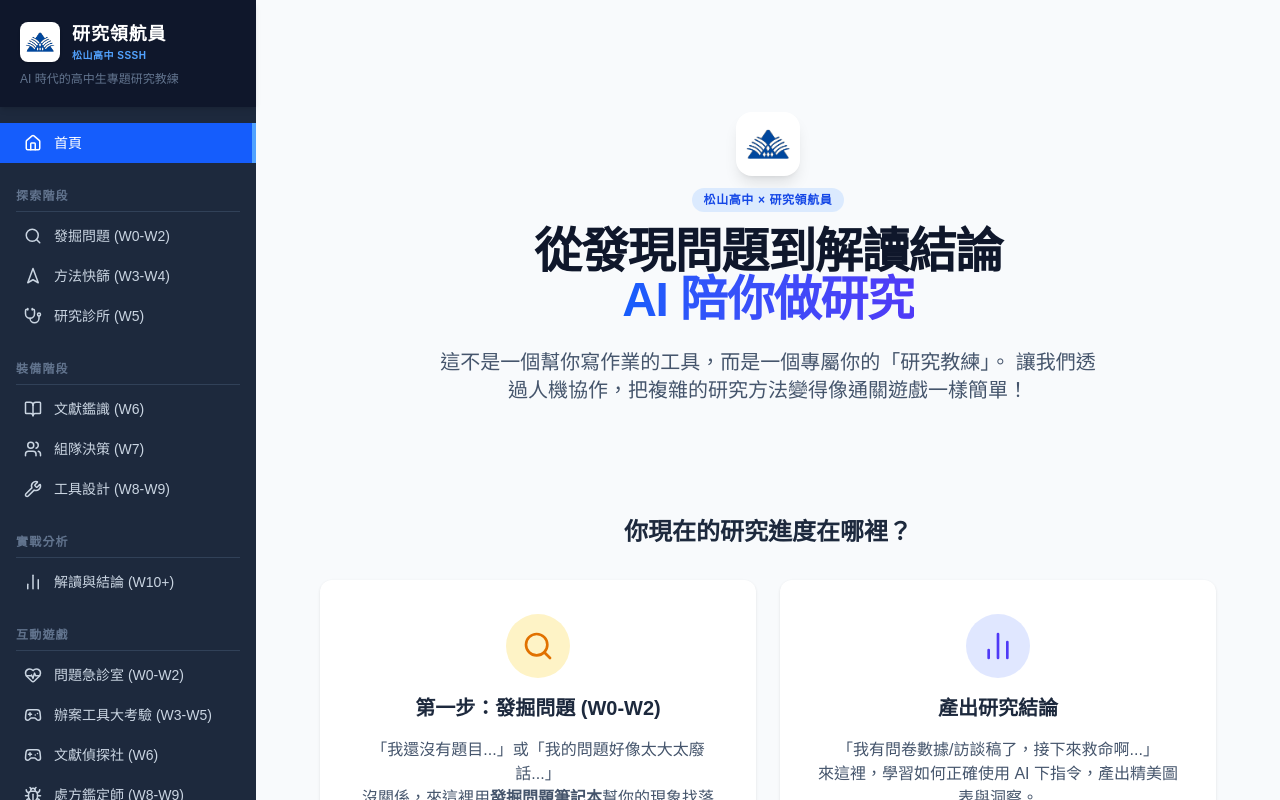
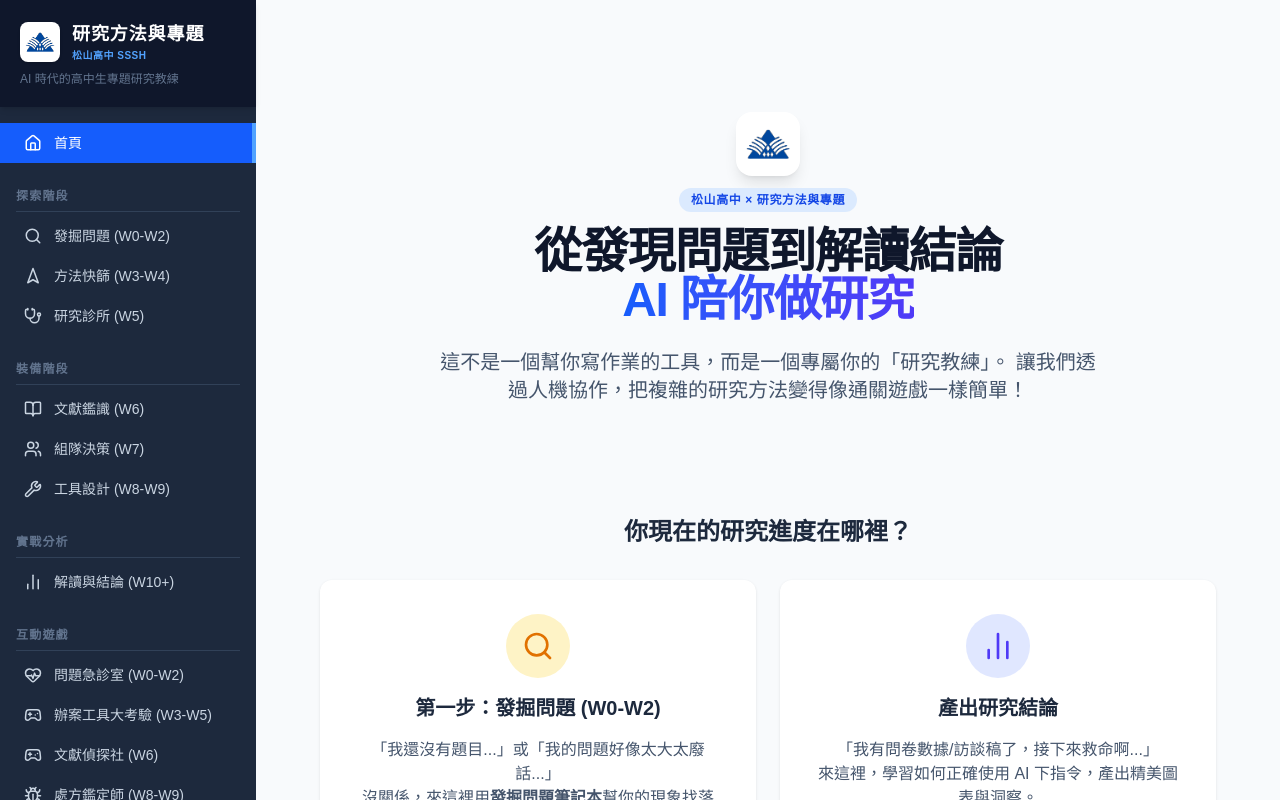
Before and after one commit to Ivanchen114/research-navigator, a React (Vite) app: page / in a window 1280 px wide. Built offline with nearby package versions, Linux system fonts and the light colour scheme.

Commit message:
更新: 2026-02-28 15:11

```diff
--- a/index.html
+++ b/index.html
@@ -1,14 +1,17 @@
 <!doctype html>
 <html lang="zh-TW">
+
 <head>
   <meta charset="UTF-8" />
   <link rel="icon" type="image/svg+xml" href="/songshan-logo.svg" />
   <meta name="viewport" content="width=device-width, initial-scale=1.0" />
-    <meta name="description" content="松山高中研究領航員 — AI 時代的高中生專題研究教練" />
-    <title>研究領航員 | 松山高中</title>
+  <meta name="description" content="松山高中研究方法與專題 — AI 時代的高中生專題研究教練" />
+  <title>研究方法與專題 | 松山高中</title>
 </head>
+
 <body>
   <div id="root"></div>
   <script type="module" src="/src/main.jsx"></script>
 </body>
+
 </html>
--- a/src/layouts/Layout.jsx
+++ b/src/layouts/Layout.jsx
@@ -68,7 +68,7 @@ export const Layout = () => {
                     <div className="flex items-center gap-3 mb-2">
                         <img src="/songshan-logo.svg" alt="松山高中" className="w-10 h-10 bg-white rounded-lg p-1 shadow-sm" />
                         <div>
-                            <h1 className="text-lg font-bold text-white tracking-wider">研究領航員</h1>
+                            <h1 className="text-lg font-bold text-white tracking-wider">研究方法與專題</h1>
                             <p className="text-[10px] text-blue-400 font-semibold tracking-wider">松山高中 SSSH</p>
                         </div>
                     </div>
@@ -116,7 +116,7 @@ export const Layout = () => {
                 <div className="md:hidden bg-slate-900 text-white p-4 flex justify-between items-center z-20 shadow-md">
                     <h1 className="font-bold flex items-center gap-2">
                         <img src="/songshan-logo.svg" alt="松山高中" className="w-7 h-7 bg-white rounded p-0.5" />
-                        研究領航員
+                        研究方法與專題
                     </h1>
                     <button
                         onClick={toggleMobileMenu}
--- a/src/pages/Home.jsx
+++ b/src/pages/Home.jsx
@@ -15,7 +15,7 @@ export const Home = () => {
                 <div className="flex flex-col items-center gap-3 mb-4">
                     <img src="/songshan-logo.svg" alt="松山高中" className="w-16 h-16 bg-white rounded-2xl p-2 shadow-lg" />
                     <span className="inline-flex items-center gap-1.5 px-3 py-1 rounded-full bg-blue-100 text-blue-700 text-xs font-bold tracking-wider">
-                        松山高中 × 研究領航員
+                        松山高中 × 研究方法與專題
                     </span>
                 </div>
                 <h1 className="text-4xl md:text-5xl font-extrabold text-slate-900 tracking-tight">
```
Lines whose indentation alone changed are shown as unchanged.
